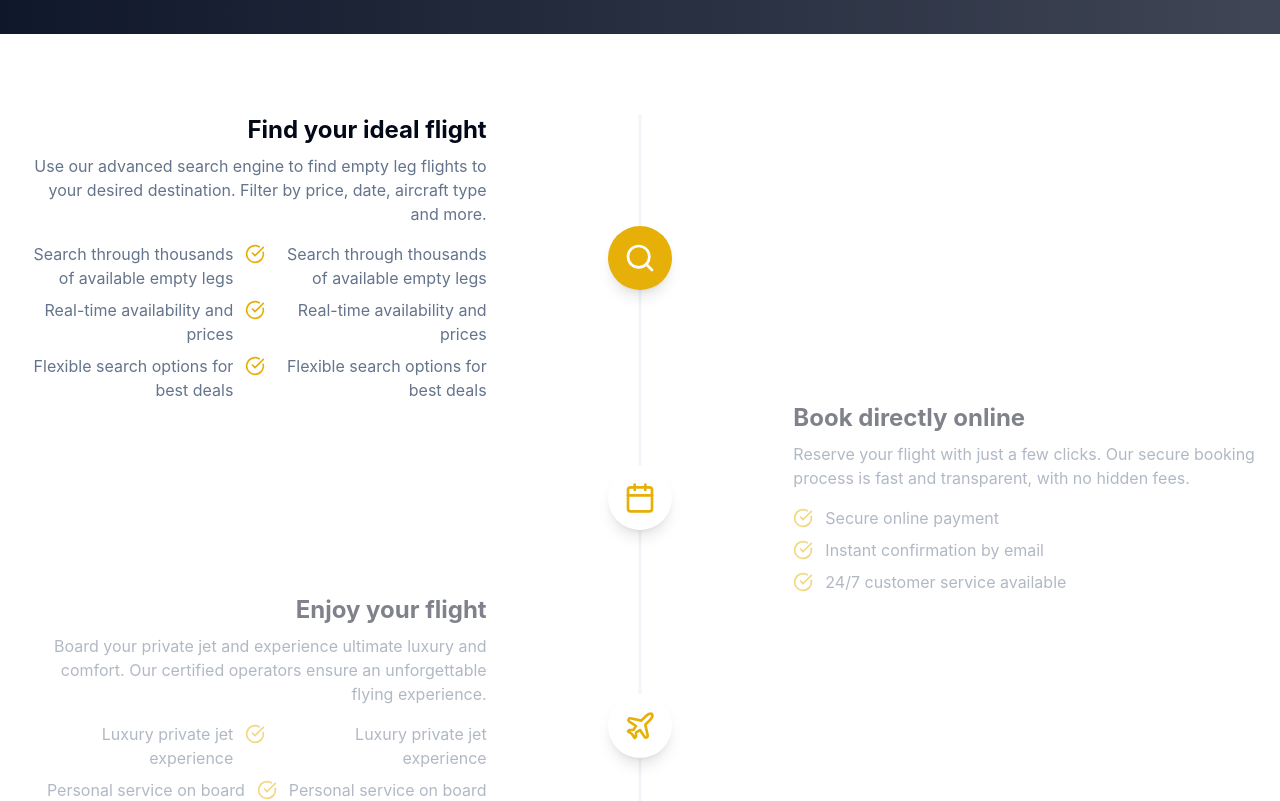
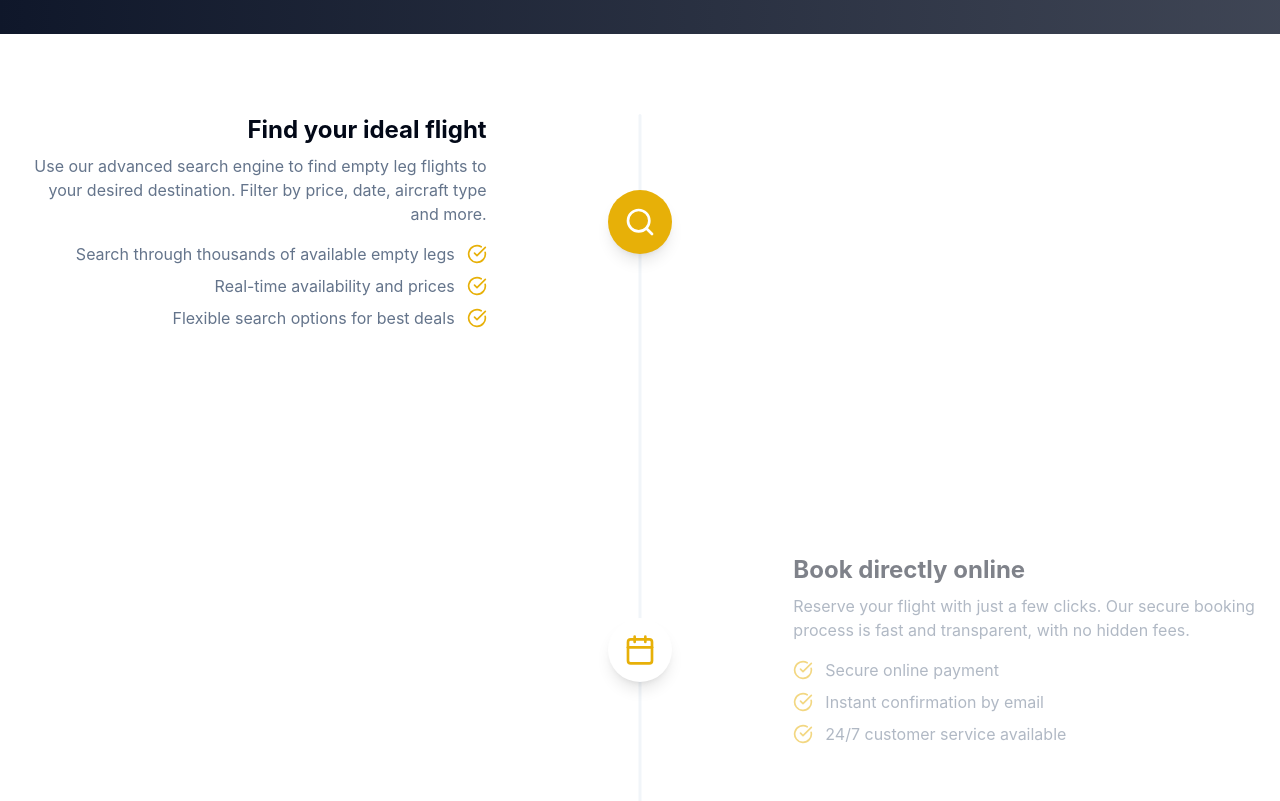
Before and after one commit to Rogerham/jetleg, a React (Vite) app: page /how-it-works in a window 1280 px wide. Shown: the part 246-1047 px from the top of the page. Built offline with nearby package versions, Linux system fonts and the light colour scheme.

Commit message:
Code edited in Lovable Code Editor
Edited UI in Lovable

```diff
--- a/src/components/TimelineContainer.tsx
+++ b/src/components/TimelineContainer.tsx
@@ -33,31 +33,23 @@ const TimelineStep = ({ icon: Icon, stepNumber, title, description, details, isE
       { threshold: 0.6 }
     );
 
-    if (stepRef.current) {
-      observer.observe(stepRef.current);
+    const currentRef = stepRef.current;
+    if (currentRef) {
+      observer.observe(currentRef);
     }
 
     return () => {
-      if (stepRef.current) {
-        observer.unobserve(stepRef.current);
+      if (currentRef) {
+        observer.unobserve(currentRef);
       }
     };
   }, [onVisible, stepNumber]);
 
-  // Content for both mobile and desktop
+  // General content block
   const contentBlock = (
     <>
       <h3 className="text-2xl font-bold text-foreground mb-2">{title}</h3>
       <p className="text-muted-foreground mb-4">{description}</p>
-      <ul className="space-y-2">
-        {details.map((detail, index) => (
-          <li key={index} className={`flex items-start gap-3 ${!isEven ? 'lg:justify-end' : ''}`}>
-            {!isEven && <span className="text-muted-foreground text-right hidden lg:inline">{detail}</span>}
-            <CheckCircle className="h-5 w-5 text-accent flex-shrink-0 mt-0.5" />
-            <span className="text-muted-foreground">{detail}</span>
-          </li>
-        ))}
-      </ul>
     </>
   );
 
@@ -72,20 +64,52 @@ const TimelineStep = ({ icon: Icon, stepNumber, title, description, details, isE
           </div>
           <div className={cn("w-0.5 flex-grow", isLast ? 'bg-transparent' : isActive ? 'bg-accent' : 'bg-muted')} />
         </div>
-        <div className={cn("flex-grow transition-opacity duration-500 pb-12", isActive ? 'opacity-100' : 'opacity-50')}>
+        <div className={cn("flex-grow transition-opacity duration-500 pb-16", isActive ? 'opacity-100' : 'opacity-50')}>
           {contentBlock}
+          <ul className="space-y-2 mt-4">
+            {details.map((detail, index) => (
+              <li key={index} className="flex items-start gap-3">
+                <CheckCircle className="h-5 w-5 text-accent flex-shrink-0 mt-0.5" />
+                <span className="text-muted-foreground">{detail}</span>
+              </li>
+            ))}
+          </ul>
         </div>
       </div>
 
-      {/* Desktop Layout (Original Staggered) */}
+      {/* Desktop Layout (Corrected) */}
       <div className="hidden lg:grid grid-cols-12 gap-8 items-center">
-        {isEven ? <div className="col-span-5"></div> : <div className={cn("col-span-5 text-right pr-8 transition-opacity duration-500", isActive ? 'opacity-100' : 'opacity-50')}>{contentBlock}</div>}
+        {isEven ? <div className="col-span-5"></div> :
+          <div className={cn("col-span-5 text-right pr-8 transition-opacity duration-500", isActive ? 'opacity-100' : 'opacity-50')}>
+            {contentBlock}
+            <ul className="space-y-2 mt-4">
+              {details.map((detail, index) => (
+                <li key={index} className="flex items-start gap-3 justify-end">
+                  <span className="text-muted-foreground text-right">{detail}</span>
+                  <CheckCircle className="h-5 w-5 text-accent flex-shrink-0 mt-0.5" />
+                </li>
+              ))}
+            </ul>
+          </div>
+        }
         <div className="col-span-2 flex justify-center">
-            <div className={cn("z-10 flex h-16 w-16 items-center justify-center rounded-full shadow-lg transition-colors", isActive ? 'bg-accent text-white' : 'bg-card text-accent')}>
-                <Icon className="h-8 w-8" />
-            </div>
+          <div className={cn("z-10 flex h-16 w-16 items-center justify-center rounded-full shadow-lg transition-colors", isActive ? 'bg-accent text-white' : 'bg-card text-accent')}>
+            <Icon className="h-8 w-8" />
+          </div>
         </div>
-        {isEven ? <div className={cn("col-span-5 text-left pl-8 transition-opacity duration-500", isActive ? 'opacity-100' : 'opacity-50')}>{contentBlock}</div> : <div className="col-span-5"></div>}
+        {isEven ?
+          <div className={cn("col-span-5 text-left pl-8 transition-opacity duration-500", isActive ? 'opacity-100' : 'opacity-50')}>
+            {contentBlock}
+            <ul className="space-y-2 mt-4">
+              {details.map((detail, index) => (
+                <li key={index} className="flex items-start gap-3">
+                  <CheckCircle className="h-5 w-5 text-accent flex-shrink-0 mt-0.5" />
+                  <span className="text-muted-foreground">{detail}</span>
+                </li>
+              ))}
+            </ul>
+          </div> : <div className="col-span-5"></div>
+        }
       </div>
     </div>
   );
@@ -116,7 +140,7 @@ const TimelineContainer = () => {
         {/* Vertical Timeline Line for Desktop */}
         <div className="absolute top-0 bottom-0 left-1/2 w-[3px] -translate-x-1/2 bg-muted rounded-full hidden lg:block" />
 
-        <div className="relative">
+        <div className="relative lg:space-y-56">
           {steps.map((step, index) => (
             <TimelineStep
               key={index}
```
